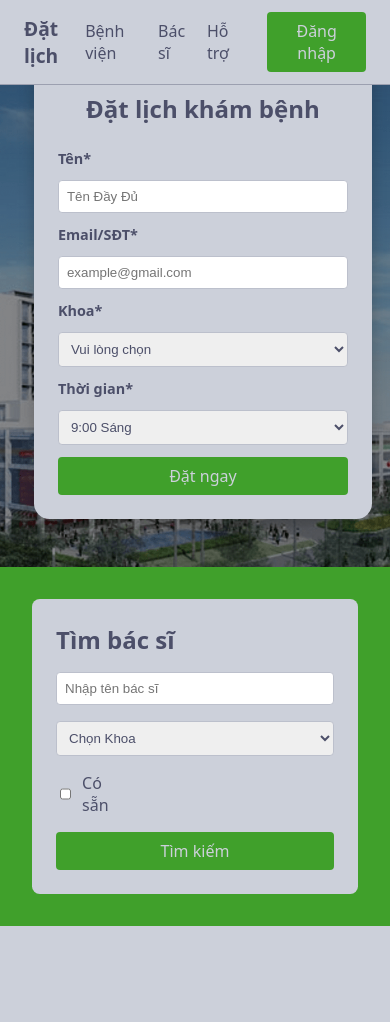
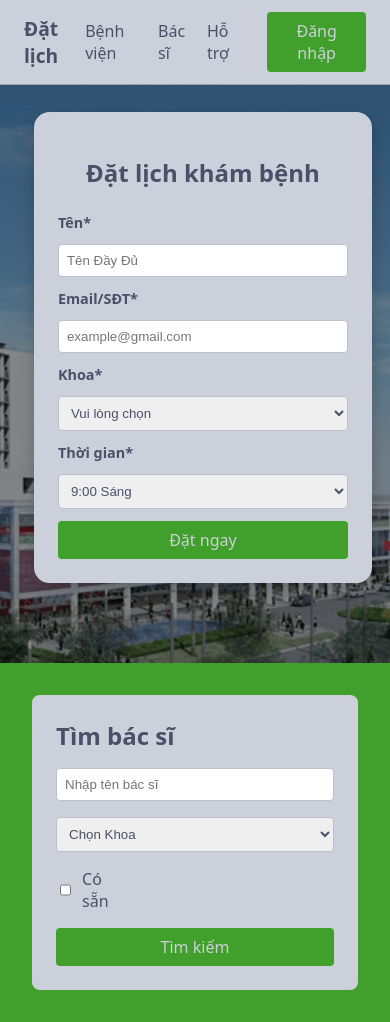
Before and after one commit to thnguyen3074/web, a PHP site: page / in a window 390 px wide. Before the commit the page ends 926 px from the top, so only its background shows below. Run offline with PHP 8.4, Linux system fonts and the light colour scheme; some web fonts are replaced.

Commit message:
fix: form đặt lịch bị ẩn sau title bar

```diff
--- a/src/style.css
+++ b/src/style.css
@@ -115,7 +115,7 @@ body {
 .hero {
     position: relative;
     background: url(asset/booking-bg.png) center/cover no-repeat;
-    padding: 2rem 1rem;
+    padding: 7rem 1rem 5rem;
     display: flex;
     justify-content: center;
     align-items: center;
@@ -272,9 +272,6 @@ body {
 
 /* Mobile */
 @media (max-width: 768px) {
-    .hero {
-        padding: 3rem 1rem;
-    }
 
     .hero-text {
         display: none;
```
